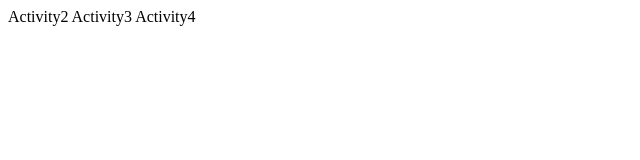
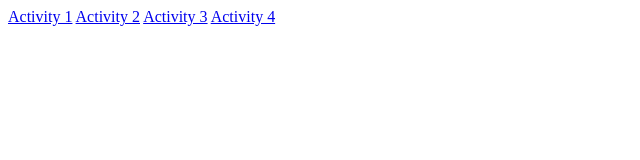
Before and after one commit to ShawnMM010101/FINALS, a plain HTML site: page index.html in a window 1280 px wide. Shown: the whole page, without its empty margins (0-640 px from the left). Drawn offline with Linux system fonts and the light colour scheme.

Commit message:
Update index.html

```diff
--- a/index.html
+++ b/index.html
@@ -3,12 +3,13 @@
 <head>
     <meta charset="UTF-8">
     <meta name="viewport" content="width=device-width, initial-scale=1.0">
-    <title>ACTVITIES FINALS AI</title>
+    <title>ACTIVITIES FINALS AI</title>
 </head>
+
 <body>
-    <link href="ACTIVITY1.html"/>
-    <Link href="ACTIVITY2.html">Activity2</Link>
-    <Link href="ACTIVITY3.html">Activity3</Link>
-    <Link href="ACTIVITY4.html">Activity4</Link>
+    <a href="./ACTIVITY1.html">Activity 1</a>
+    <a href="./ACTIVITY2.html">Activity 2</a>
+    <a href="./ACTIVITY3.html">Activity 3</a>
+    <a href="./ACTIVITY4.html">Activity 4</a>
 </body>
 </html>
```
